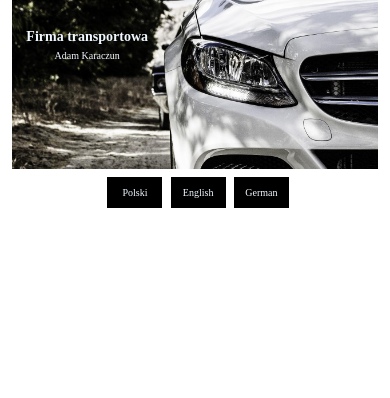
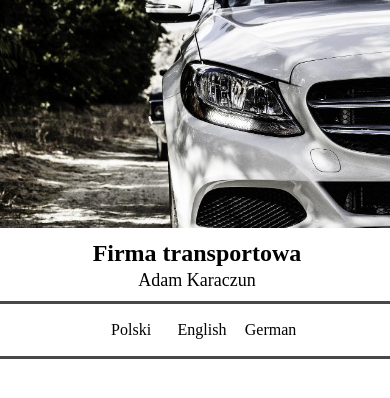
Before and after one commit to Rebeka159/strona-dla-firmy-transportowej, a plain HTML site: page index.html in a window 390 px wide. Drawn offline with Linux system fonts and the light colour scheme.

Commit message:
orientation: portrait

```diff
--- a/style.css
+++ b/style.css
@@ -50,7 +50,6 @@ nav {
 
 nav ul {
   list-style: none;
-  max-width: 1124px;
 }
 
 nav ul li {
@@ -137,7 +136,7 @@ div.mobile > * {
   }
 }
 
-@media (max-width: 650px) {
+/* @media (max-width: 650px) {
   header {
     height: 32vh;
   }
@@ -149,7 +148,7 @@ div.mobile > * {
   }
 }
 
-@media (max-width: 650px) {
+@media (max-width: 620px) {
   header {
     height: 28vh;
   }
@@ -199,16 +198,17 @@ div.mobile > * {
     font-size: 10px;
   }
 }
+*/
 
-/* tryb telefon */
+/* tryb telefon, orientacja pionowa */
 
-@media (max-width: 280px) {
+@media (orientation: portrait) and (min-width: 280px) {
   body {
     margin-left: 0vw;
     margin-right: 0vw;
   }
   header {
-    height: 20vh;
+    height: 27vh;
     background-position: 50% 5%;
   }
 
@@ -222,7 +222,6 @@ div.mobile > * {
   }
 
   div.mobile {
-    display: block;
     position: relative;
     top: 0;
     left: 0%;
@@ -242,20 +241,140 @@ div.mobile > * {
   }
 
   nav {
-    padding: 6% 0 1% 25%;
+    margin-top: 8%;
+    border-bottom: 3px solid rgb(73, 72, 72);
+    border-top: 3px solid rgb(73, 72, 72);
   }
 
   nav ul {
-    max-width: 653px;
+    max-width: 1600px;
   }
 
   nav ul li {
     margin: 0 center;
+    background-color: white;
+  }
+  nav ul li:hover {
+    background-color: rgba(220, 216, 216, 0.186);
+  }
+
+  nav ul li a {
+    color: black;
+    font-size: 14px;
+    border: none;
+    padding: 1vh;
+  }
+}
+@media (orientation: portrait) and (min-width: 360px) {
+  div.mobile h1 {
+    font-size: 22px;
+  }
+}
+
+@media (orientation: portrait) and (min-width: 390px) {
+  div.mobile h1 {
+    font-size: 24px;
+  }
+
+  div.mobile p {
+    margin-top: 0.4vh;
+    font-size: 18px;
+  }
+
+  nav {
+    margin-top: 5%;
   }
 
   nav ul li a {
     font-size: 16px;
-    border: 1px solid black;
+  }
+}
+
+@media (orientation: portrait) and (min-width: 768px) {
+  div.mobile h1 {
+    font-size: 32px;
+  }
+
+  div.mobile p {
+    margin-top: 0.6vh;
+    font-size: 24px;
+  }
+  nav ul li a {
+    font-size: 22px;
+  }
+}
+@media (orientation: portrait) and (min-width: 820px) {
+  div.mobile h1 {
+    font-size: 34px;
+  }
+
+  div.mobile p {
+    font-size: 26px;
+  }
+  nav ul li a {
+    font-size: 24px;
+  }
+}
+
+/* media orentacja pozioma
+@media (orientation: landscape) and (max-width: 654px) {
+  body {
+    margin-left: 0vw;
+    margin-right: 0vw;
+  }
+  header {
+    height: 55vh;
+    background-position: 50% 32%;
+  }
+
+  header .welcome {
+    z-index: -1;
+  }
+  div.mobile > * {
+    display: block;
+    margin-top: 2%;
+    margin-left: 1%;
+  }
+
+  div.mobile {
+    position: relative;
+    top: 0;
+    left: 0%;
+    height: 2vh;
+  }
+
+  div.mobile h1 {
+    font-size: 24px;
+    margin: 0 center;
+    text-align: center;
+  }
+
+  div.mobile p {
+    margin-top: 0.3%;
+    margin-left: center;
+    text-align: center;
+    font-size: 16px;
+  }
+
+  nav {
+    margin-top: 8%;
+    border-bottom: 3px solid rgb(73, 72, 72);
+    border-top: 3px solid rgb(73, 72, 72);
+  }
+
+
+  nav ul li {
+    margin: 0 center;
+    background-color: white;
+  }
+  nav ul li:hover {
+    background-color: rgba(220, 216, 216, 0.186);
+  }
+
+  nav ul li a {
+    color: black;
+    font-size: 14px;
+    border: none;
     padding: 1vh;
   }
-}
+}*/
```
